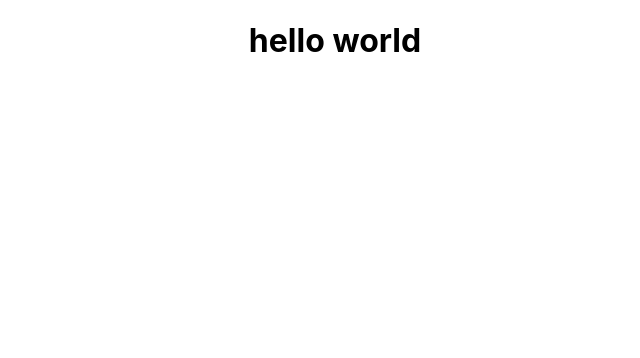
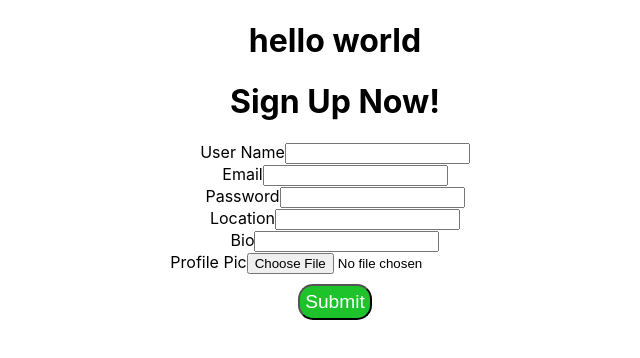
Before and after one commit to AliPort/goalMates, a React (Create React App) app: page / in a window 1280 px wide. Shown: the top 358 px of the page, without its empty margins (305-945 px from the left). Built offline with nearby package versions, Linux system fonts and the light colour scheme.

Commit message:
SignUp added bio and Profile Pic to form, added divs for spacing

```diff
--- a/src/App.css
+++ b/src/App.css
@@ -52,8 +52,8 @@
 }
 
 .messages{
-  display: flex;
-  justify-content: center;
+  display: block ;
+  justify-content: flex-end;
 }
 
 .error{
--- a/src/App.js
+++ b/src/App.js
@@ -8,7 +8,7 @@ function App() {
   return (
     <div className="App">
       <Home/>
-      {/* <SignUp/> */}
+      <SignUp/>
     </div>
   );
 }
--- a/src/components/SignUp.js
+++ b/src/components/SignUp.js
@@ -2,19 +2,23 @@
 
 import { useState } from 'react';
 
-export default function Form() {
+export default function SignUp() {
 
     // States for registration
-    const [name, setName] = useState('');
+    const [username, setName] = useState('');
     const [email, setEmail] = useState('');
     const [password, setPassword] = useState('');
     const [location, setLocation] = useState('');
+    const [bio, setBio] = useState('');
+    const [profile_pic, setProfile_pic] = useState('');
+
+
 
     // States for checking the errors
     const [submitted, setSubmitted] = useState(false);
     const [error, setError] = useState(false);
 
-    // Handling the name change
+    // Handling the username change
     const handleName = (e) => {
         setName(e.target.value);
         setSubmitted(false);
@@ -38,10 +42,22 @@ export default function Form() {
         setSubmitted(false);
     };
 
+    // Handling the bio change
+    const handleBio = (e) => {
+        setBio(e.target.value);
+        setSubmitted(false);
+    };
+
+    // Handling the profile_pic change
+    const handleProfile_pic = (e) => {
+        setProfile_pic(e.target.value);
+        setSubmitted(false);
+    };
+
     // Handling the form submission
     const handleSubmit = (e) => {
         e.preventDefault();
-        if (name === '' || email === '' || password === '') {
+        if (username === '' || email === '' || password === '') {
             setError(true);
         } else {
             setSubmitted(true);
@@ -57,7 +73,7 @@ export default function Form() {
                 style={{
                     display: submitted ? '' : 'none',
                 }}>
-                <h1>User {name} has successfully registered!!</h1>
+                <h1>User {username} has successfully registered!!</h1>
             </div>
         );
     };
@@ -78,7 +94,7 @@ export default function Form() {
     return (
         <div className="form">
             <div>
-                <h1>User Registration</h1>
+                <h1>Sign Up Now!</h1>
             </div>
 
             {/* Calling to the methods */}
@@ -89,22 +105,36 @@ export default function Form() {
 
             <form>
                 {/* Labels and inputs for form data */}
-                <label className="label">Name</label>
+                <div>
+                    <label className="label">User Name</label>
                     <input onChange={handleName} className="input"
-                    value={name} type="text" />
-
+                        value={username} type="text" />
+                </div>
+                <div>
                     <label className="label">Email</label>
                     <input onChange={handleEmail} className="input"
                         value={email} type="email" />
-
+                </div>
+                <div>
                     <label className="label">Password</label>
                     <input onChange={handlePassword} className="input"
                         value={password} type="password" />
-
+                </div>
+                <div>
                     <label className="label">Location</label>
                     <input onChange={handleLocation} className="input"
                         value={location} type="location" />
-
+                </div>
+                <div>
+                    <label className="label">Bio</label>
+                    <input onChange={handleBio} className="input"
+                        value={bio} type="bio" />
+                </div>
+                <div>
+                    <label className="label">Profile Pic</label>
+                    <input onChange={handleProfile_pic} className="input"
+                        value={profile_pic} type="file" />
+                </div>
                 <button onClick={handleSubmit} className="btn" type="submit">
                     Submit
                 </button>
```
Also changed, not shown: package.json (line endings or trailing spaces). Lines whose indentation alone changed are shown as unchanged.
